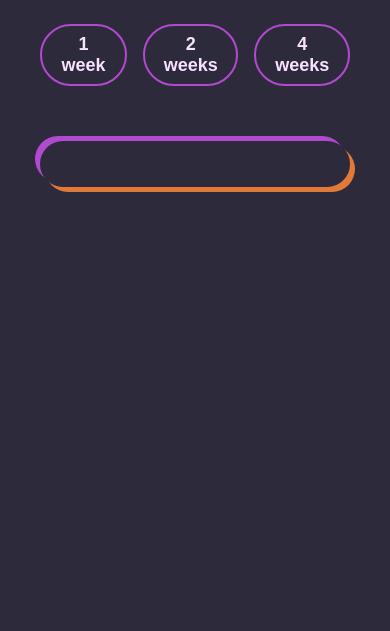
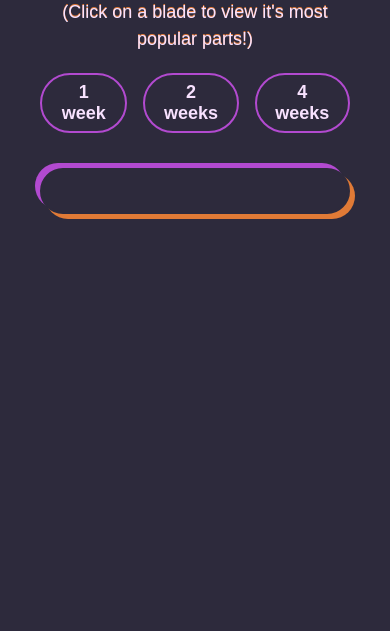
Before and after one commit to PlutionianShore/metabeys, a website: page docs/index.html in a window 390 px wide. Shown: the part 213-844 px from the top of the page. Drawn offline with Linux system fonts and the light colour scheme; no server answers.

Commit message:
ui mobile update

```diff
--- a/docs/index.html
+++ b/docs/index.html
@@ -25,6 +25,8 @@
 
     <h1>BBX Meta Tracker</h1>
 
+    <p>(Click on a blade to view it's most popular parts!)</p>
+
     <cont>
         <div id="week-tabs">
             <button data-window="week1">1 week</button>
--- a/docs/style.css
+++ b/docs/style.css
@@ -63,7 +63,7 @@ nav a.center {
     min-width: 200px;
     border-bottom-left-radius: 24px;
     border-bottom-right-radius: 24px;
-    border: 3px solid #ffd9d0;
+    border: 2px solid #ffd9d0;
     border-top: 0px;
     font-weight: bold;
 }
@@ -81,12 +81,11 @@ nav a.right {
     text-align: center;
     width: fit-content;
     padding: 18px 28px;
-    padding-bottom:10px;
     flex-shrink: 0;
     flex-grow: 1;
     max-width: 200px;
     min-width: 175px;
-    margin-right: 10px;
+    margin-left: 10px;
     border-bottom-left-radius: 24px;
     border: 2px solid #e07a36;
     border-top: 0px;
@@ -139,6 +138,21 @@ h2 {
     padding: 12px 34px;
 
     max-width: 180px;
+}
+
+p {
+    font-family: 'Rubik One', sans-serif;
+    font-size: 22px;
+    line-height: 1.5;
+    color: #f8e2ff;
+    font-weight: 500;
+    text-align: center;
+    max-width: 800px;
+    text-shadow:
+        0px -1px 0 #e07a36;
+    margin: 0 auto;
+    margin-bottom: 20px;
+    margin-top: -20px;
 }
 
 /* week tabs*/
@@ -339,9 +353,9 @@ info {
 
     #week-tabs button {
         font-size: 18px;
-        padding: 8px 16px;
+        padding: 4px 18px;
         border-width: 2px;
-        margin-bottom: -40px;
+        margin-bottom: -60px;
     }
 
     cont {
@@ -396,4 +410,9 @@ info {
     .part-uses {
         font-size: 13px;
     }
+
+    p {
+        margin-top: -25px;
+        font-size: 18px;
+    }
 }
```
